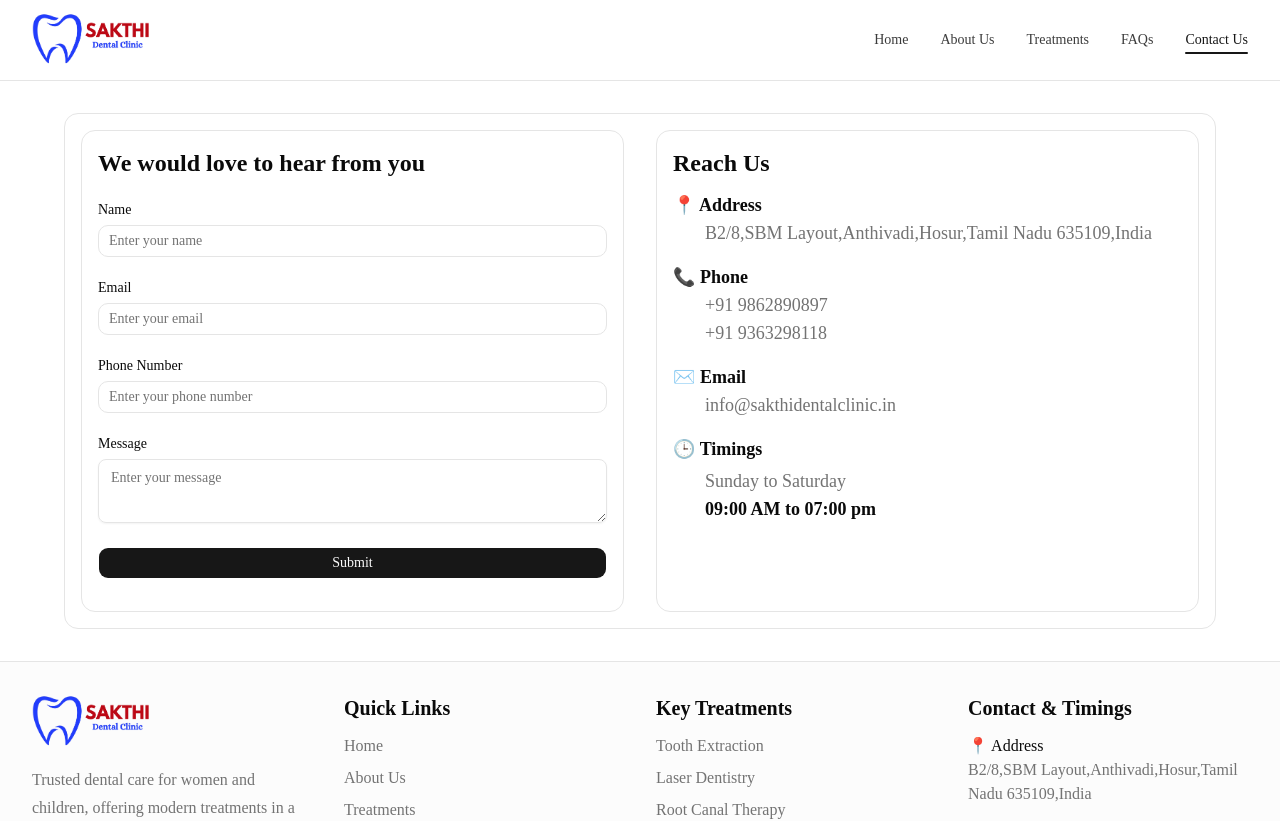
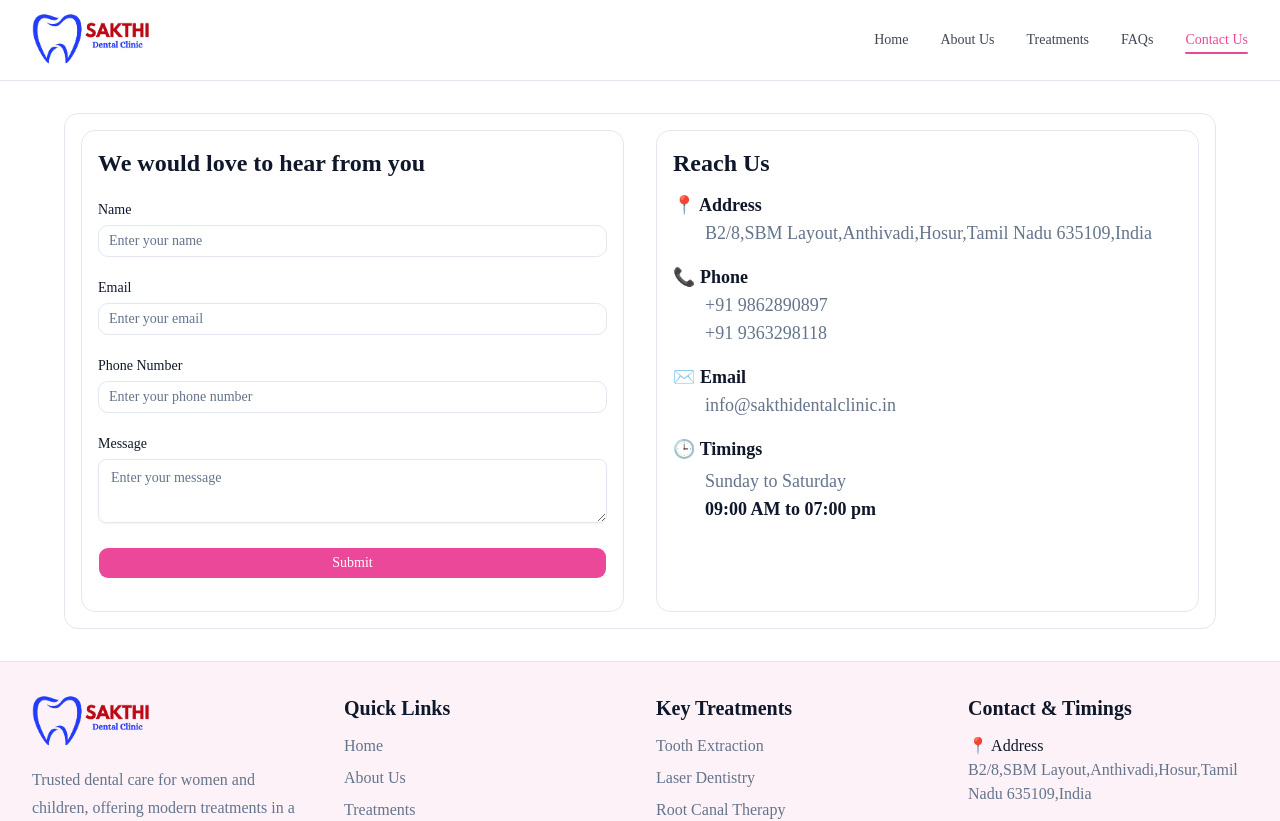
Before and after one commit to mantanova-87/sakthidentalclinic, a Next.js app: page /contact in a window 1280 px wide. Shown: the top 821 px of the page. Built offline with nearby package versions, Linux system fonts and the light colour scheme.

Commit message:
feat: Enhance UI components with improved animations and styling for better user experience

```diff
--- a/src/app/globals.css
+++ b/src/app/globals.css
@@ -10,6 +10,7 @@
   --font-sans: var(--font-sans);
   --font-mono: var(--font-geist-mono);
   --font-heading: var(--font-sans);
+
   --color-sidebar-ring: var(--sidebar-ring);
   --color-sidebar-border: var(--sidebar-border);
   --color-sidebar-accent-foreground: var(--sidebar-accent-foreground);
@@ -18,11 +19,13 @@
   --color-sidebar-primary: var(--sidebar-primary);
   --color-sidebar-foreground: var(--sidebar-foreground);
   --color-sidebar: var(--sidebar);
+
   --color-chart-5: var(--chart-5);
   --color-chart-4: var(--chart-4);
   --color-chart-3: var(--chart-3);
   --color-chart-2: var(--chart-2);
   --color-chart-1: var(--chart-1);
+
   --color-ring: var(--ring);
   --color-input: var(--input);
   --color-border: var(--border);
@@ -39,6 +42,7 @@
   --color-popover: var(--popover);
   --color-card-foreground: var(--card-foreground);
   --color-card: var(--card);
+
   --radius-sm: calc(var(--radius) * 0.6);
   --radius-md: calc(var(--radius) * 0.8);
   --radius-lg: var(--radius);
@@ -49,82 +53,126 @@
 }
 
 :root {
-  --background: oklch(1 0 0);
-  --foreground: oklch(0.145 0 0);
-  --card: oklch(1 0 0);
-  --card-foreground: oklch(0.145 0 0);
-  --popover: oklch(1 0 0);
-  --popover-foreground: oklch(0.145 0 0);
-  --primary: oklch(0.205 0 0);
-  --primary-foreground: oklch(0.985 0 0);
-  --secondary: oklch(0.97 0 0);
-  --secondary-foreground: oklch(0.205 0 0);
-  --muted: oklch(0.97 0 0);
-  --muted-foreground: oklch(0.556 0 0);
-  --accent: oklch(0.97 0 0);
-  --accent-foreground: oklch(0.205 0 0);
-  --destructive: oklch(0.577 0.245 27.325);
-  --border: oklch(0.922 0 0);
-  --input: oklch(0.922 0 0);
-  --ring: oklch(0.708 0 0);
-  --chart-1: oklch(0.87 0 0);
-  --chart-2: oklch(0.556 0 0);
-  --chart-3: oklch(0.439 0 0);
-  --chart-4: oklch(0.371 0 0);
-  --chart-5: oklch(0.269 0 0);
+  /* Base */
+  --background: #FFFFFF;
+  --foreground: #0F172A;
+
+  /* Cards */
+  --card: #FFFFFF;
+  --card-foreground: #0F172A;
+
+  /* Popovers */
+  --popover: #FFFFFF;
+  --popover-foreground: #0F172A;
+
+  /* Brand */
+  --primary: #EC4899;
+  --primary-foreground: #FFFFFF;
+
+  --secondary: #2563EB;
+  --secondary-foreground: #FFFFFF;
+
+  /* UI */
+  --muted: #F8FAFC;
+  --muted-foreground: #64748B;
+
+  --accent: #FDF2F8;
+  --accent-foreground: #EC4899;
+
+  --destructive: #EF4444;
+
+  --border: #E2E8F0;
+  --input: #E2E8F0;
+  --ring: #EC4899;
+
+  /* Charts */
+  --chart-1: #EC4899;
+  --chart-2: #2563EB;
+  --chart-3: #10B981;
+  --chart-4: #DB2777;
+  --chart-5: #1D4ED8;
+
+  /* Radius */
   --radius: 0.625rem;
-  --sidebar: oklch(0.985 0 0);
-  --sidebar-foreground: oklch(0.145 0 0);
-  --sidebar-primary: oklch(0.205 0 0);
-  --sidebar-primary-foreground: oklch(0.985 0 0);
-  --sidebar-accent: oklch(0.97 0 0);
-  --sidebar-accent-foreground: oklch(0.205 0 0);
-  --sidebar-border: oklch(0.922 0 0);
-  --sidebar-ring: oklch(0.708 0 0);
+
+  /* Sidebar */
+  --sidebar: #FFFFFF;
+  --sidebar-foreground: #0F172A;
+
+  --sidebar-primary: #EC4899;
+  --sidebar-primary-foreground: #FFFFFF;
+
+  --sidebar-accent: #FDF2F8;
+  --sidebar-accent-foreground: #EC4899;
+
+  --sidebar-border: #E2E8F0;
+  --sidebar-ring: #EC4899;
 }
 
 .dark {
-  --background: oklch(0.145 0 0);
-  --foreground: oklch(0.985 0 0);
-  --card: oklch(0.205 0 0);
-  --card-foreground: oklch(0.985 0 0);
-  --popover: oklch(0.205 0 0);
-  --popover-foreground: oklch(0.985 0 0);
-  --primary: oklch(0.922 0 0);
-  --primary-foreground: oklch(0.205 0 0);
-  --secondary: oklch(0.269 0 0);
-  --secondary-foreground: oklch(0.985 0 0);
-  --muted: oklch(0.269 0 0);
-  --muted-foreground: oklch(0.708 0 0);
-  --accent: oklch(0.269 0 0);
-  --accent-foreground: oklch(0.985 0 0);
-  --destructive: oklch(0.704 0.191 22.216);
-  --border: oklch(1 0 0 / 10%);
-  --input: oklch(1 0 0 / 15%);
-  --ring: oklch(0.556 0 0);
-  --chart-1: oklch(0.87 0 0);
-  --chart-2: oklch(0.556 0 0);
-  --chart-3: oklch(0.439 0 0);
-  --chart-4: oklch(0.371 0 0);
-  --chart-5: oklch(0.269 0 0);
-  --sidebar: oklch(0.205 0 0);
-  --sidebar-foreground: oklch(0.985 0 0);
-  --sidebar-primary: oklch(0.488 0.243 264.376);
-  --sidebar-primary-foreground: oklch(0.985 0 0);
-  --sidebar-accent: oklch(0.269 0 0);
-  --sidebar-accent-foreground: oklch(0.985 0 0);
-  --sidebar-border: oklch(1 0 0 / 10%);
-  --sidebar-ring: oklch(0.556 0 0);
+  /* Base */
+  --background: #0F172A;
+  --foreground: #F8FAFC;
+
+  /* Cards */
+  --card: #1E293B;
+  --card-foreground: #F8FAFC;
+
+  /* Popovers */
+  --popover: #1E293B;
+  --popover-foreground: #F8FAFC;
+
+  /* Brand */
+  --primary: #EC4899;
+  --primary-foreground: #FFFFFF;
+
+  --secondary: #2563EB;
+  --secondary-foreground: #FFFFFF;
+
+  /* UI */
+  --muted: #334155;
+  --muted-foreground: #CBD5E1;
+
+  --accent: #3F1D2E;
+  --accent-foreground: #EC4899;
+
+  --destructive: #EF4444;
+
+  --border: #334155;
+  --input: #334155;
+  --ring: #EC4899;
+
+  /* Charts */
+  --chart-1: #EC4899;
+  --chart-2: #2563EB;
+  --chart-3: #10B981;
+  --chart-4: #DB2777;
+  --chart-5: #1D4ED8;
+
+  /* Sidebar */
+  --sidebar: #1E293B;
+  --sidebar-foreground: #F8FAFC;
+
+  --sidebar-primary: #EC4899;
+  --sidebar-primary-foreground: #FFFFFF;
+
+  --sidebar-accent: #3F1D2E;
+  --sidebar-accent-foreground: #EC4899;
+
+  --sidebar-border: #334155;
+  --sidebar-ring: #EC4899;
 }
 
 @layer base {
   * {
     @apply border-border outline-ring/50;
   }
+
+  html {
+    @apply font-sans;
+  }
+
   body {
     @apply bg-background text-foreground;
   }
-  html {
-    @apply font-sans;
-  }
 }
--- a/src/components/layout/desktop-nav.tsx
+++ b/src/components/layout/desktop-nav.tsx
@@ -25,7 +25,7 @@ export function DesktopNav() {
             key={item.href}
             href={item.href}
             className={cn(
-              "relative text-sm font-medium transition-colors duration-200",
+              "group relative text-sm font-medium transition-all duration-300 ease-in-out hover:-translate-y-0.5",
               isActive
                 ? "text-primary"
                 : "text-foreground/80 hover:text-primary"
@@ -35,8 +35,10 @@ export function DesktopNav() {
 
             <span
               className={cn(
-                "absolute -bottom-1 left-0 h-0.5 w-full origin-left rounded-full bg-primary transition-transform duration-200",
-                isActive ? "scale-x-100" : "scale-x-0"
+                "absolute -bottom-1 left-0 h-0.5 w-full origin-left rounded-full bg-primary transition-transform duration-300 ease-in-out",
+                isActive
+                  ? "scale-x-100"
+                  : "scale-x-0 group-hover:scale-x-100"
               )}
             />
           </Link>
--- a/src/components/layout/footer.tsx
+++ b/src/components/layout/footer.tsx
@@ -4,14 +4,12 @@ import { FaFacebookF, FaInstagram, FaYoutube } from "react-icons/fa";
 import { siteConfig } from "@/config/site";
 import { Container } from "@/components/common/container";
 
-const socialIconClass =
-  "flex h-10 w-10 items-center justify-center rounded-full border bg-background text-muted-foreground transition-all duration-200 hover:-translate-y-1 hover:border-primary hover:text-primary";
-
+const socialIconClass ="flex h-10 w-10 items-center justify-center rounded-full border bg-background text-muted-foreground transition-all duration-300 ease-in-out hover:-translate-y-1 hover:border-primary hover:text-primary hover:shadow-md";
 export function Footer() {
   return (
-    <footer className="border-t bg-muted/30">
+    <footer className="border-t bg-accent">
       <Container>
-        <div className="grid gap-8 py-8 md:grid-cols-2 xl:grid-cols-4">
+        <div className="grid bg-accent gap-8 py-8 md:grid-cols-2 xl:grid-cols-4">
           {/* Logo & About */}
           <div className="space-y-4">
             <Logo />
--- a/src/components/layout/logo.tsx
+++ b/src/components/layout/logo.tsx
@@ -8,7 +8,7 @@ export function Logo() {
     <Link
       href="/"
       aria-label={`Go to ${siteConfig.name} homepage`}
-      className="inline-flex transition-opacity duration-200 hover:opacity-90"
+      className="inline-flex transition-all duration-300 ease-in-out hover:opacity-90 hover:-translate-y-0.5"
     >
       <Image
         src={siteConfig.logo}
--- a/src/components/layout/mobile-nav.tsx
+++ b/src/components/layout/mobile-nav.tsx
@@ -3,6 +3,7 @@
 import Link from "next/link";
 import { Menu } from "lucide-react";
 import { usePathname } from "next/navigation";
+import { useState } from "react";
 
 import { siteConfig } from "@/config/site";
 import { cn } from "@/lib/utils";
@@ -16,21 +17,23 @@ import {
 
 export function MobileNav() {
   const pathname = usePathname();
+  const [open, setOpen] = useState(false);
 
   return (
     <div className="lg:hidden">
-      <Sheet>
+      <Sheet open={open} onOpenChange={setOpen}>
         <SheetTrigger asChild>
           <Button
             variant="ghost"
             size="icon"
             aria-label="Open navigation menu"
+            className="transition-all duration-300 ease-in-out hover:text-primary hover:-translate-y-0.5"
           >
             <Menu className="h-6 w-6" />
           </Button>
         </SheetTrigger>
 
-        <SheetContent side="right" className="w-80">
+        <SheetContent side="right" className="w-80 bg-white">
           <SheetTitle className="sr-only">
             Navigation Menu
           </SheetTitle>
@@ -49,11 +52,12 @@ export function MobileNav() {
                 <Link
                   key={item.href}
                   href={item.href}
+                  onClick={() => setOpen(false)}
                   className={cn(
-                    "rounded-lg px-4 py-3 text-base font-medium transition-colors",
+                    "rounded-lg px-4 py-3 text-base font-medium transition-all duration-300 ease-in-out",
                     isActive
-                      ? "bg-primary text-primary-foreground"
-                      : "hover:bg-muted"
+                      ? "bg-primary text-white"
+                      : "text-foreground hover:bg-[#FDF2F8] hover:text-primary"
                   )}
                 >
                   {item.title}
--- a/src/components/layout/navbar.tsx
+++ b/src/components/layout/navbar.tsx
@@ -5,7 +5,7 @@ import { MobileNav } from "./mobile-nav";
 
 export function Navbar() {
   return (
-    <header className="sticky top-0 z-50 border-b bg-background/95 backdrop-blur supports-[backdrop-filter]:bg-background/80">
+    <header className="sticky top-0 z-50 border-b border-border bg-white/70 backdrop-blur-md supports-[backdrop-filter]:bg-white/60 transition-all duration-300 ease-in-out">
       <Container>
         <div className="flex h-20 items-center justify-between">
           <Logo />
```
